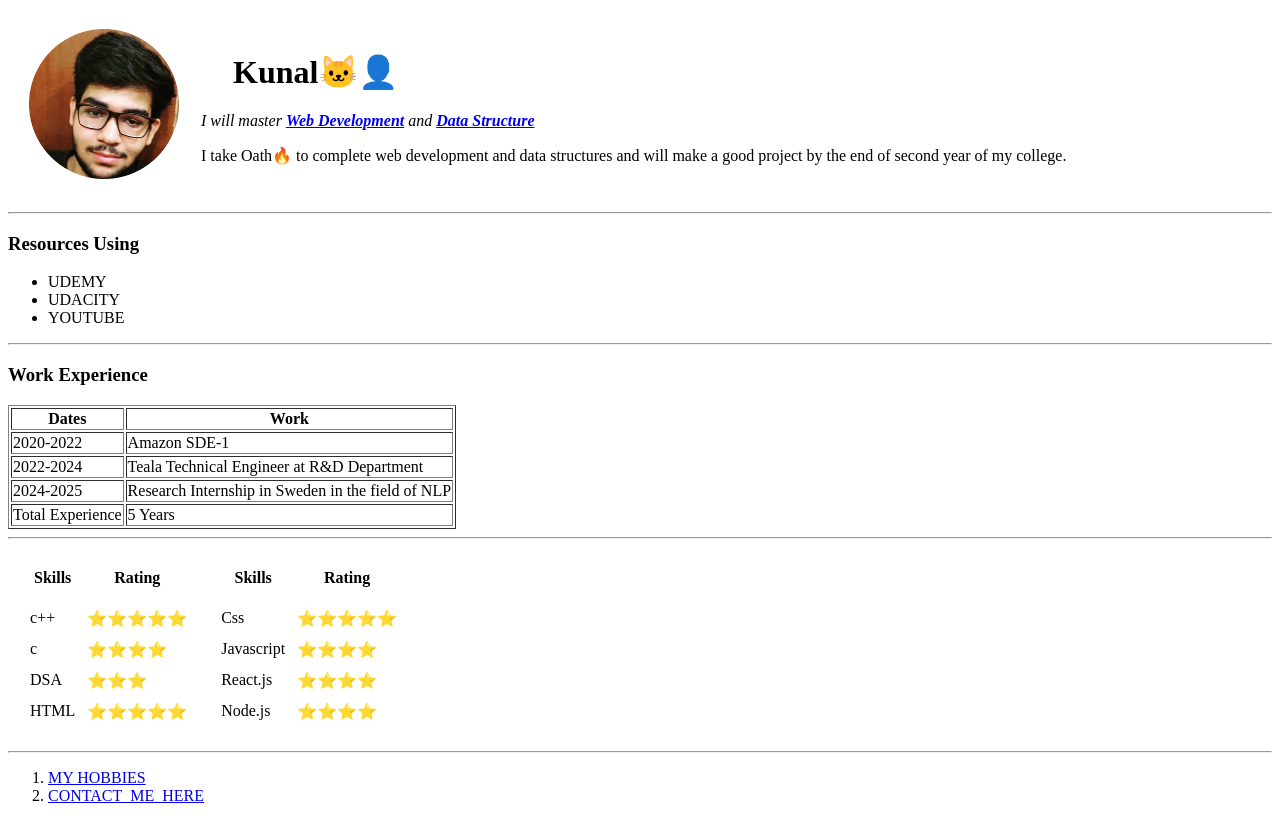
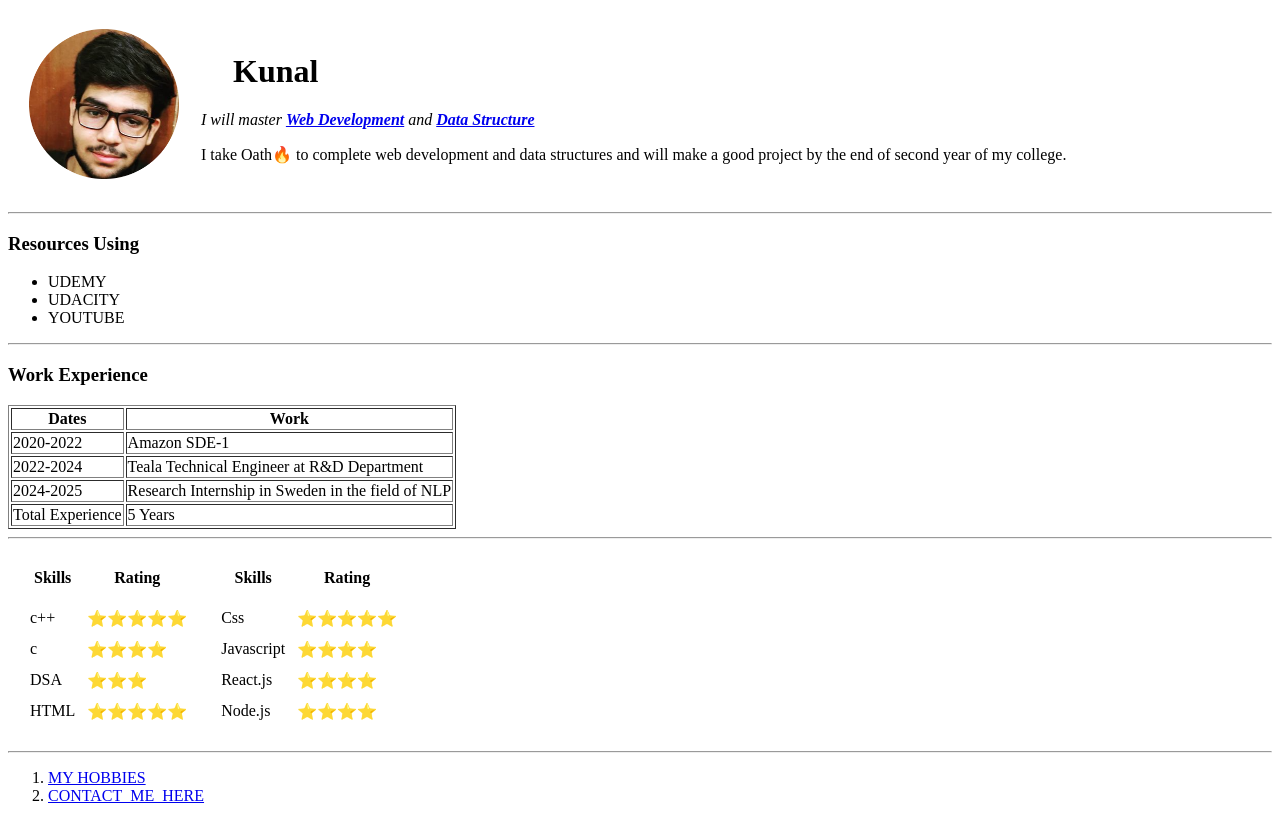
Before and after one commit to Kunnu72/1st-Repo, a plain HTML site: page index.html in a window 1280 px wide. Drawn offline with Linux system fonts and the light colour scheme.

Commit message:
remove Emoji after name

```diff
--- a/index.html
+++ b/index.html
@@ -13,7 +13,7 @@
          height="150"
          width="150"  /></td>
       <td>
-        <h1>&emsp;Kunal🐱‍👤</h1>
+        <h1>&emsp;Kunal</h1>
         <p><em>I will master <strong><a href="https://www.geeksforgeeks.org/web-development/">Web Development</a></strong> and <strong><a href="https://www.geeksforgeeks.org/data-structures/">Data Structure</a></strong></em></p>
         <p>
           I take Oath🔥 to complete web development and data structures and will make a good project by the end of second year of my college.
```
